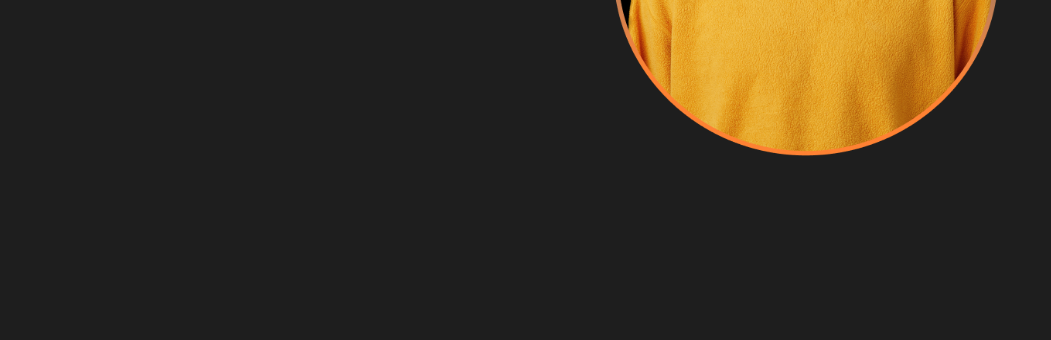
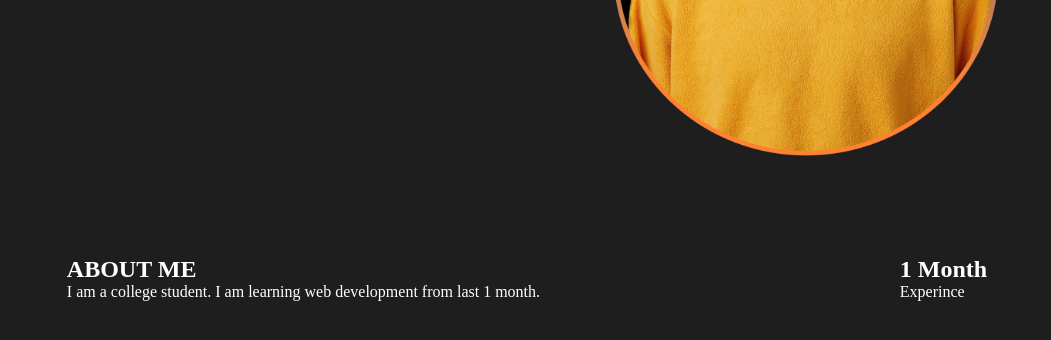
Before and after one commit to AL-HELAL-MOHIBBULLAH/assignment-1, a plain HTML site: page index.html in a window 1280 px wide. Shown: the part 456-796 px from the top of the page, without its empty margins (113-1164 px from the left). Drawn offline with Linux system fonts and the light colour scheme.

Commit message:
added about me section

```diff
--- a/index.html
+++ b/index.html
@@ -29,6 +29,17 @@
                 <img  id="banner-img" src="./images/Group 2.png" alt="My Picture">
             </div>
         </section>
+
+        <section id="about-me-container">
+            <div>
+                <h2>ABOUT ME</h2>
+                <p>I am a college student. I am learning web development from last 1 month.</p>
+            </div>
+            <div>
+               <h2>1 Month</h2>
+               <p>Experince</p>
+            </div>
+        </section>
     </header>
 </body>
 </html>
--- a/styles/styles.css
+++ b/styles/styles.css
@@ -68,6 +68,20 @@
   height: 29rem;
 }
 
+
 /* Banner Section Styles End Here */
 
+/* About Me Section Start From Here */
+#about-me-container{
+    display: flex;
+    justify-content: space-around;
+    margin-left: auto;
+    margin-right: auto;
+    margin-top: 6rem;
+    margin-bottom: 4rem;
+    color: #FFFFFF;
+}
+
+/* About Me Section End Here */
+
 /* Header Section Styles End Here */
```
